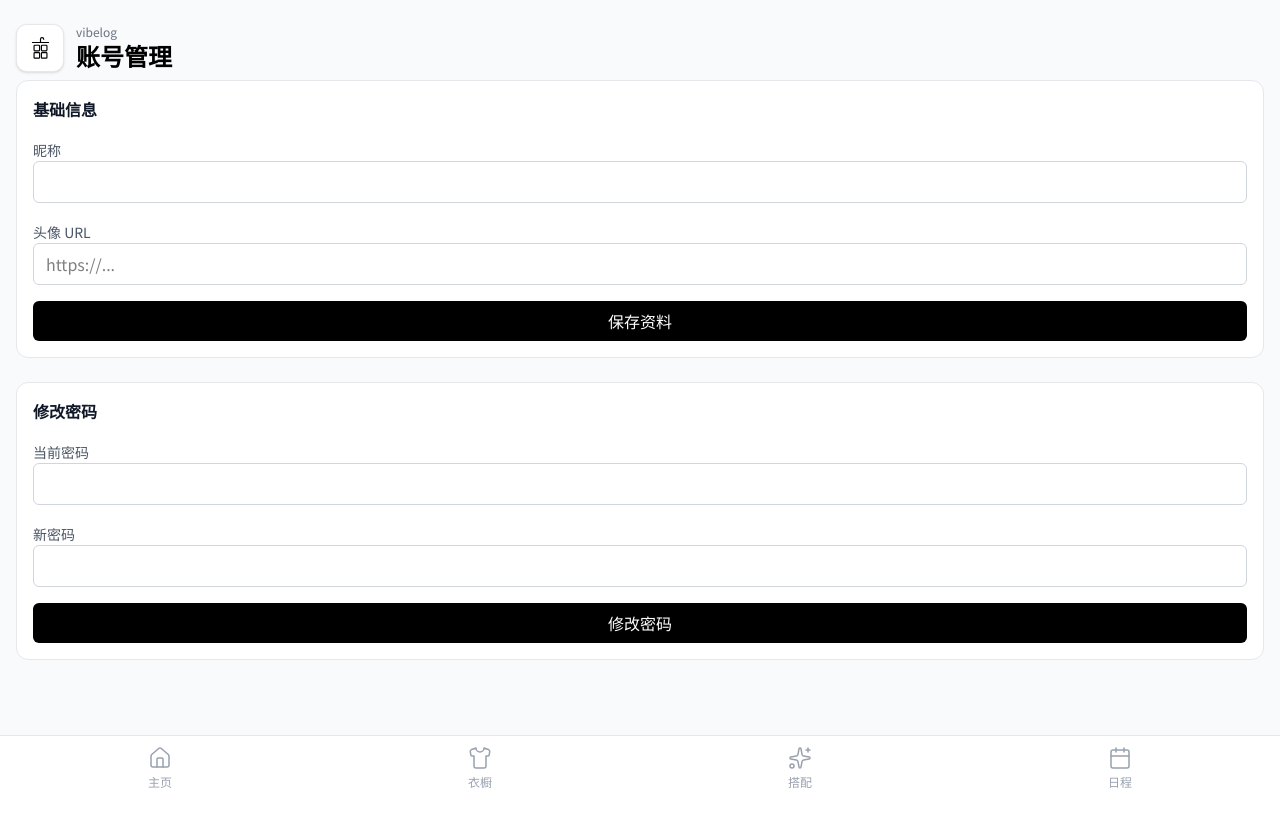
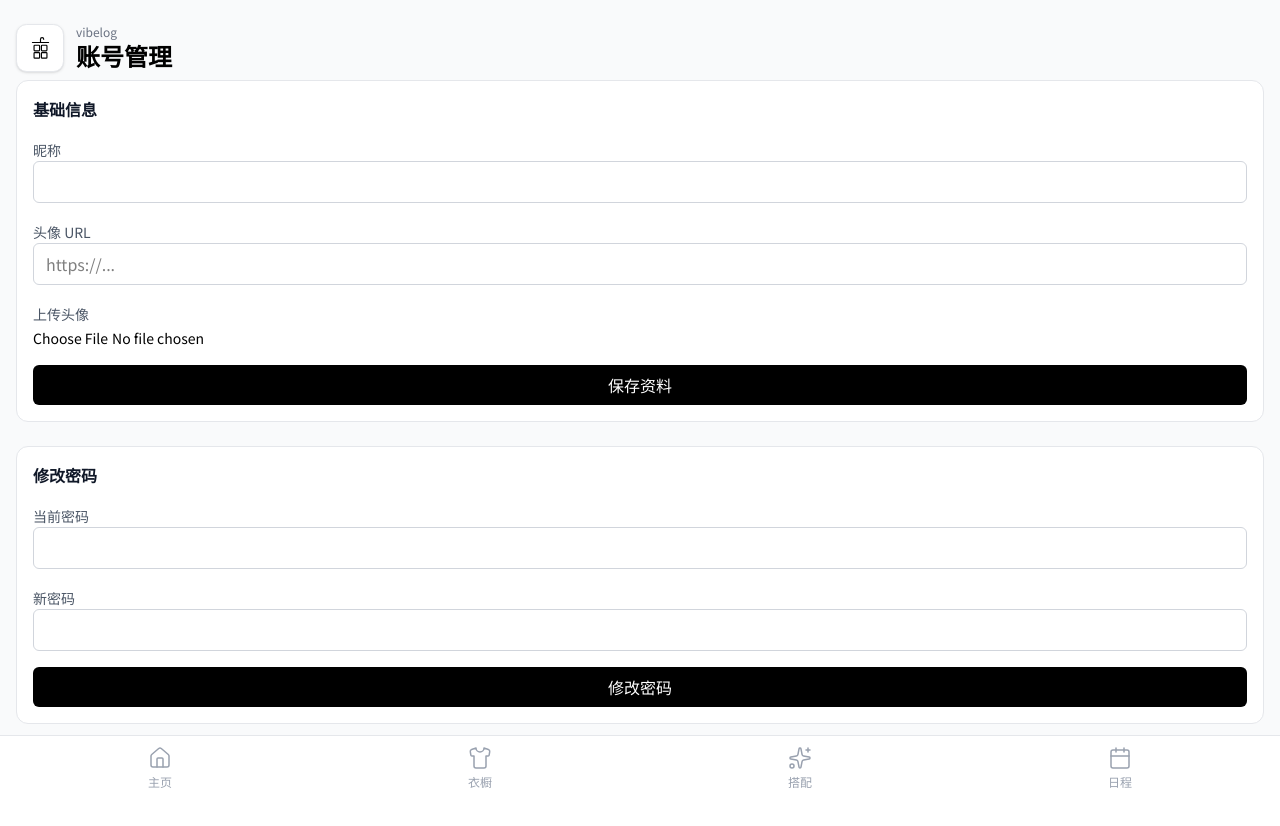
Before and after one commit to tianjiayi161-dot/wardrobe-app, a Next.js app: page /account in a window 1280 px wide. Shown: the top 826 px of the page. Built offline with nearby package versions, Linux system fonts and the light colour scheme; no server answers.

Commit message:
fix: category grid build and add avatar upload

```diff
--- a/app/account/page.tsx
+++ b/app/account/page.tsx
@@ -9,6 +9,7 @@ export default function AccountPage() {
   const [name, setName] = useState('')
   const [avatar, setAvatar] = useState('')
   const [saving, setSaving] = useState(false)
+  const [uploading, setUploading] = useState(false)
   const [currentPassword, setCurrentPassword] = useState('')
   const [newPassword, setNewPassword] = useState('')
   const [savingPwd, setSavingPwd] = useState(false)
@@ -43,6 +44,48 @@ export default function AccountPage() {
               className="w-full px-3 py-2 border border-gray-300 rounded-md"
               placeholder="https://..."
             />
+          </div>
+          <div className="space-y-2">
+            <label className="text-sm text-gray-600">上传头像</label>
+            <input
+              type="file"
+              accept="image/*"
+              className="w-full text-sm"
+              onChange={async (e) => {
+                const file = e.target.files?.[0]
+                if (!file) return
+                setUploading(true)
+                try {
+                  const formData = new FormData()
+                  formData.append('file', file)
+                  const res = await fetch('/api/upload', {
+                    method: 'POST',
+                    body: formData,
+                  })
+                  const data = await res.json()
+                  if (!data.success) {
+                    alert(data.error || '上传失败')
+                    return
+                  }
+                  setAvatar(data.imageUrl)
+                } catch (error) {
+                  console.error('上传失败:', error)
+                  alert('上传失败，请稍后重试')
+                } finally {
+                  setUploading(false)
+                }
+              }}
+            />
+            {uploading && (
+              <p className="text-xs text-gray-500">头像上传中…</p>
+            )}
+            {avatar && (
+              <img
+                src={avatar}
+                alt="头像预览"
+                className="w-16 h-16 rounded-full object-cover border border-gray-200"
+              />
+            )}
           </div>
           <button
             type="button"
--- a/components/clothes/CategoryStackGrid.tsx
+++ b/components/clothes/CategoryStackGrid.tsx
@@ -63,7 +63,6 @@ export function CategoryStackGrid({ clothes, loading }: CategoryStackGridProps)
     <div className="px-4 grid grid-cols-2 gap-4 pb-6">
       {grouped.map((group) => {
         const previewItems = group.items.slice(0, 3)
-        const isExpanded = expanded === group.category
         return (
           <Link
             key={group.category}
```
